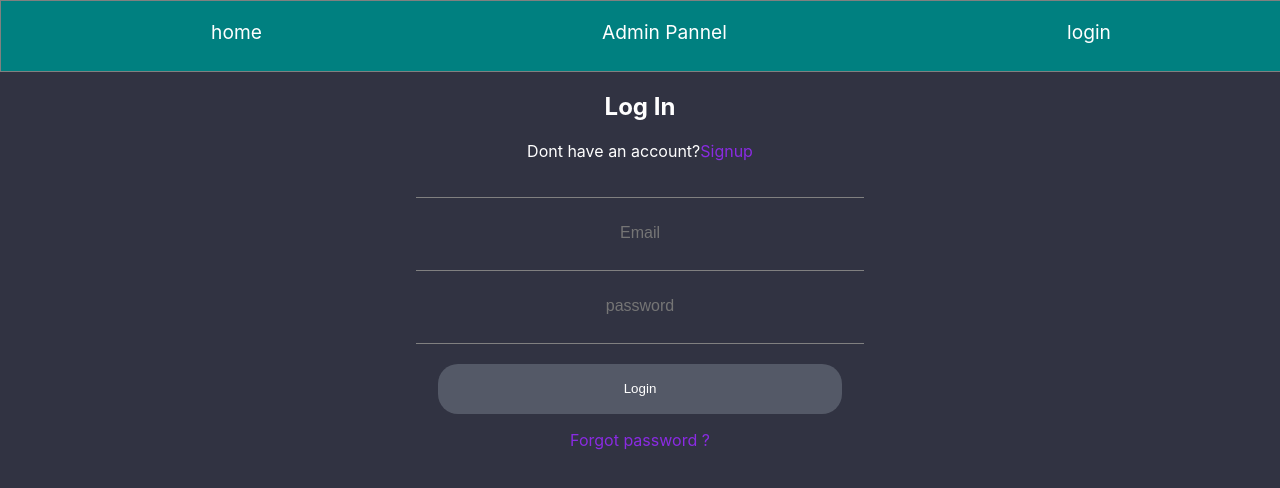
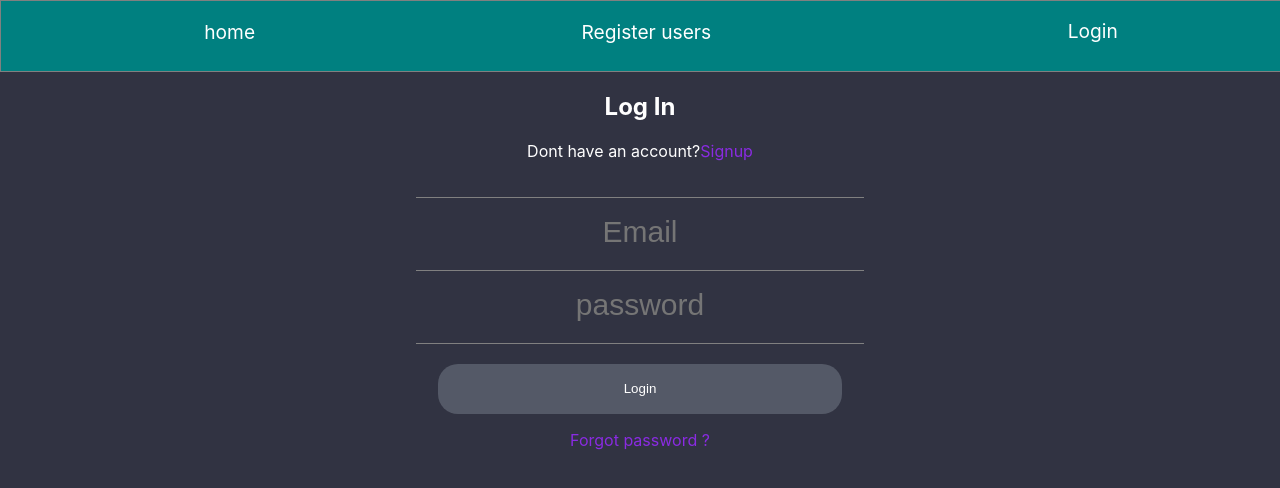
Before and after one commit to Amir98375/GreenDeck_Assignment, a React (Create React App) app: page /login in a window 1280 px wide. Shown: the top 488 px of the page. Built offline with nearby package versions, Linux system fonts and the light colour scheme.

Commit message:
almost done

```diff
--- a/src/Redux/Login/action.js
+++ b/src/Redux/Login/action.js
@@ -3,7 +3,9 @@ import axios from "axios"
 export const authActions={
     LOADING:"LOGIN_LOADING",
     SUCCESS:"LOGIN_SUCCESS",
-    FAILURE:"LOGIN_FAILURE"
+    FAILURE:"LOGIN_FAILURE",
+    LOGOUT:"LOGOUT"
+
     }
 
 export const loginLoading=()=>({
@@ -31,7 +33,18 @@ export const login=(payload)=>(dispatch)=>{
     .then((res)=>{
         console.log(res,"action")
         alert("signin")
+
         dispatch(loginSuccess({token:res.data.token}))
+
     })
-    .catch((err)=> dispatch(loginFailure()))
+    .catch((err)=> {
+        alert("wrong email or password")
+        dispatch(loginFailure())
+    })
 }
+export const Logout=(payload)=>{
+    console.log("logoutcalled",payload)
+    return{
+        type:authActions.LOGOUT
+    }
+}
--- a/src/component/AllRoutes.jsx
+++ b/src/component/AllRoutes.jsx
@@ -1,10 +1,20 @@
 import React from 'react'
-import { Route, Routes } from 'react-router-dom'
+import { useSelector } from 'react-redux'
+import { Navigate, Route, Routes } from 'react-router-dom'
 import { AdminPanel } from './AdminPanel'
 import { Home } from './Home'
 import { Login } from './Login'
 import { Signup } from './Signup'
 export const AllRoutes = () => {
+
+  const {isAuthenticate,token} = useSelector((store)=>store.login)
+console.log(isAuthenticate,"route")
+
+
+const PrivateRoute = ({isAuthenticate,children}) =>{
+  return isAuthenticate? children :<Navigate to={'/login'}/>
+}
+
   return (
     <div>
 
@@ -13,7 +23,14 @@ export const AllRoutes = () => {
             <Route path='/login' element={<Signup/>}/>
             <Route path='/signup'  element={<Login/>}/>
             <Route path='/' element={<Home/>}/>
-            <Route path='/admin' element={<AdminPanel/>}/>
+            <Route path={"/admin"} element={
+            <PrivateRoute isAuthenticate={isAuthenticate}>
+
+                <AdminPanel/>
+            </PrivateRoute>
+
+          }/>
+
         </Routes>
     </div>
   )
--- a/src/component/Login.css
+++ b/src/component/Login.css
@@ -1,7 +1,7 @@
 .container{
     width: 30%;
+
     margin: auto;
-
 
 }
 .navbar{
@@ -10,6 +10,20 @@
     background-color:teal;
     border: 1px solid grey;
 
+}
+.userdetail{
+align-items: center;
+margin-left: 30px;
+
+}
+.auth{
+    display: flex;
+
+
+}
+.auth1{
+ top: -20px;
+   position: relative;
 }
 .navbarclass{
     display: flex;
--- a/src/component/Login.jsx
+++ b/src/component/Login.jsx
@@ -18,13 +18,13 @@ export const Login = () => {
           const userData = {
 
           email:email,
-          password:password,
-         role:role,
+          password:password
+
 
         }
         // console.log(userData);
         dispatch(registerUser(userData));
-        navigate('/')
+        navigate('/login')
 
       }
   return (
--- a/src/component/Navbar.jsx
+++ b/src/component/Navbar.jsx
@@ -1,10 +1,13 @@
 import React from 'react'
 import { useEffect } from 'react'
 import { useState } from 'react'
-import { useSelector } from 'react-redux'
+import { useDispatch, useSelector } from 'react-redux'
 import { useNavigate } from 'react-router'
+import { Logout } from '../Redux/Login/action'
+import './Login.css'
 
 export const Navbar = () => {
+    const dispatch=useDispatch()
     const [detail,setdetail]=useState([])
     const navigate=useNavigate()
     const data=useSelector((state)=>state.user)
@@ -12,14 +15,21 @@ useEffect(()=>{
     setdetail(data.email)
 })
 const {isAuthenticate,token} = useSelector((store)=>store.login)
+console.log(isAuthenticate)
 
   return (
     <div>
         <nav className='navbar'>
             <ul className='navbarclass'>
                 <li onClick={()=>(navigate('/'))} >home</li>
-                <li onClick={()=>(navigate('/admin'))}>Admin Pannel</li>
-                <li onClick={()=>(navigate('/login'))}>{isAuthenticate? detail:"login"}</li>
+                <li onClick={()=>(navigate('/admin'))}>Register users</li>
+                <li className='auth1' >{isAuthenticate?
+                <div className='auth' ><p >
+                    {detail}</p> <p  style={{'color':'white' ,backgroundColor:"black"
+                    ,borderRadius:"10px",}}
+           onClick={()=>dispatch(Logout("hello"))} >Logout</p></div>:<p className='userdetail' onClick={()=>navigate("/login")}>
+            Login</p>}</li>
+                {/* <li onClick={()=>(navigate('/login'))}>{isAuthenticate? "logout":"login"}</li> */}
 
             </ul>
         </nav>
--- a/src/component/Signup.css
+++ b/src/component/Signup.css
@@ -4,7 +4,11 @@
 
 
 }
-
+input{
+    outline:none;
+    text-align: center;
+    font-size: 25px;
+}
 .inputemail{
     width: 99%;
 
--- a/src/component/Signup.jsx
+++ b/src/component/Signup.jsx
@@ -18,13 +18,13 @@ const handleLogin = ()=>{
   const loginCridential = {
     email,
     password,
-    role
+
   }
   // console.log(loginCridential);
   dispatch(login(loginCridential,dispatch));
   if(isAuthenticate){
     dispatch(getUser(token,dispatch))
-
+   navigate('/admin')
 }
 }
 console.log(data,"datalogincredentials")
@@ -32,20 +32,20 @@ console.log(data,"datalogincredentials")
 useEffect(()=>{
     if(isAuthenticate){
         dispatch(getUser(token,dispatch))
-        checktonavigate()
+
     }
 
 },[])
 // console.log(isAuthenticate,token)
-const checktonavigate=()=>{
-//  console.log(data.role)
-//  console.log(data.email)
-if(data.role=="admin"||data.role=="Admin"){
- navigate('/admin')
-}else{
-navigate('/home')
-}
-}
+// const checktonavigate=()=>{
+// //  console.log(data.role)
+// //  console.log(data.email)
+// if(data.role=="admin"||data.role=="Admin"){
+//  navigate('/admin')
+// }else{
+// navigate('/home')
+// }
+// }
 // checktonavigate()
   return (
     <div className='main'>
```
